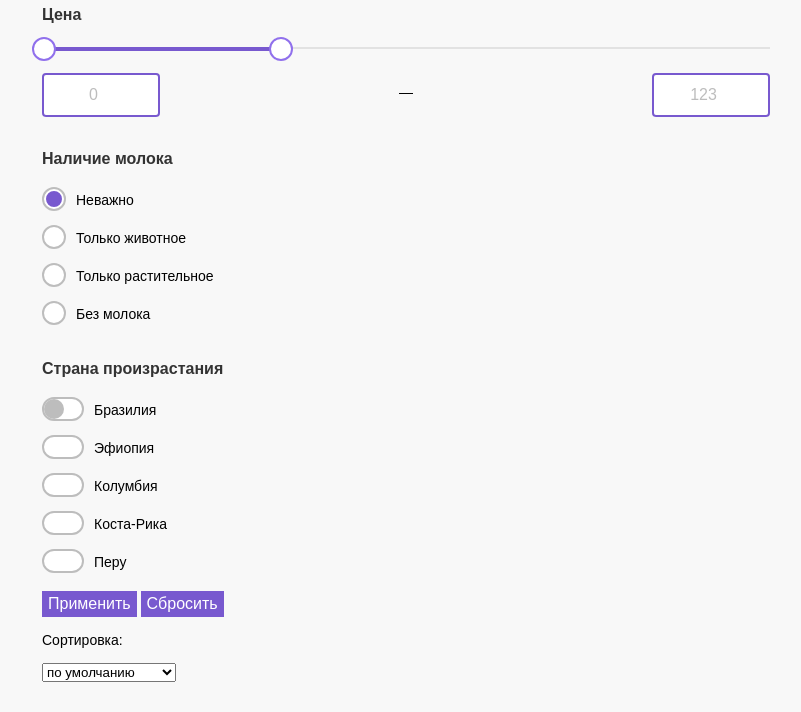
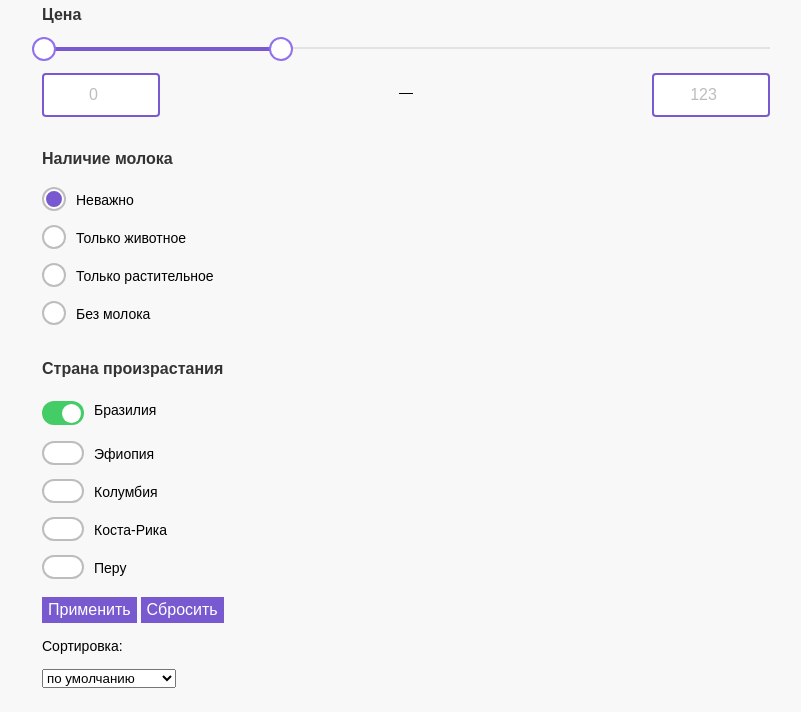
Before and after one commit to AllaZaharova/drink2go, a website: page source/index.html in a window 1280 px wide. Shown: the part 1663-2375 px from the top of the page, without its empty margins (234-1035 px from the left). Drawn offline with nearby package versions, Linux system fonts and the light colour scheme; files that its build step writes are made by us from their sources; files whose address does not match are found by name.

Commit message:
fix toggle

```diff
--- a/source/index.html
+++ b/source/index.html
@@ -235,12 +235,26 @@
             <h3 class="filter__title">Страна произрастания</h3>
             <ul class="filter__checkbox-lists">
               <li class="filter__item">
-                <label class="filter__item-label filter__item-label--checkbox">
+
+
+                <label class="filter__item-label filter__item-label--checkbox toggler-wrapper style-1">
                   <input class="visually-hidden filter__item-input filter__item-input--checkbox" type="checkbox" id=""
                     name="milk" value="неважно" checked>
-                  <span class="filter__item-mark  filter__item-mark--checkbox"></span>
+                    <div class="toggler-slider">
+                      <div class="toggler-knob"></div>
+                    </div>
+                  <!-- <span class="filter__item-mark  filter__item-mark--checkbox"></span> -->
                   <span class="filter__item-option  filter__item-option--checkbox">Бразилия</span>
                 </label>
+
+                <!-- <label class="toggler-wrapper style-1">
+                  <input type="checkbox" >
+                  <div class="toggler-slider">
+                    <div class="toggler-knob"></div>
+                  </div>
+                </label> -->
+
+
               </li>
               <li class="filter__item">
                 <label class="filter__item-label filter__item-label--checkbox">
--- a/source/less/blocks/filter.less
+++ b/source/less/blocks/filter.less
@@ -130,16 +130,3 @@
 .filter__checkbox-lists {
   .list-reset();
 }
-
-.filter__item-input--checkbox[type="checkbox"]:checked + .filter__item-mark--checkbox::after {
-  position: absolute;
-  top: 0;
-  left: 0;
-  width: 20px;
-  height: 20px;
-  border-radius: 50%;
-  background-color: @basic-grey;
-  background-repeat: no-repeat;
-  background-position: center;
-  content: "";
-}
--- a/source/less/blocks/slider.less
+++ b/source/less/blocks/slider.less
@@ -36,7 +36,7 @@
   }
 
   &--prev {
-    background-image: url("../img/icons/arrow.prev.svg");
+    background-image: url("../img/icons/arrow_prev.svg");
     background-position: center;
     background-repeat: no-repeat;
   }
--- /dev/null
+++ b/source/less/blocks/toggle.less
@@ -0,0 +1,48 @@
+.toggler-wrapper {
+  display: block;
+  width: 42px;
+  height: 24px;
+  cursor: pointer;
+  position: relative;
+}
+
+.toggler-wrapper input[type="checkbox"] {
+  display: none;
+}
+
+.toggler-wrapper input[type="checkbox"]:checked + .toggler-slider {
+  background-color: #44cc66;
+}
+
+.toggler-wrapper .toggler-slider {
+  background-color: #44cc66;
+  position: absolute;
+  border-radius: 100px;
+  top: 0;
+  left: 0;
+  width: 80%;
+  height: 100%;
+  /* stylelint-disable-next-line property-no-vendor-prefix */
+  -webkit-transition: all 300ms ease;
+  transition: all 300ms ease;
+}
+
+.toggler-wrapper .toggler-knob {
+  position: absolute;
+  /* stylelint-disable-next-line property-no-vendor-prefix */
+  -webkit-transition: all 300ms ease;
+  transition: all 300ms ease;
+}
+
+.toggler-wrapper.style-1 input[type="checkbox"]:checked + .toggler-slider .toggler-knob {
+  left: calc(100% - 19px - 3px);
+}
+
+.toggler-wrapper.style-1 .toggler-knob {
+  width: calc(25px - 6px);
+  height: calc(25px - 6px);
+  border-radius: 50%;
+  left: 3px;
+  top: 3px;
+  background-color: hsl(0, 0%, 100%);
+}
--- a/source/less/style.less
+++ b/source/less/style.less
@@ -23,3 +23,4 @@
 @import "blocks/catalog.less";
 @import "blocks/filter.less";
 @import "blocks/range.less";
+@import "blocks/toggle.less";
```
